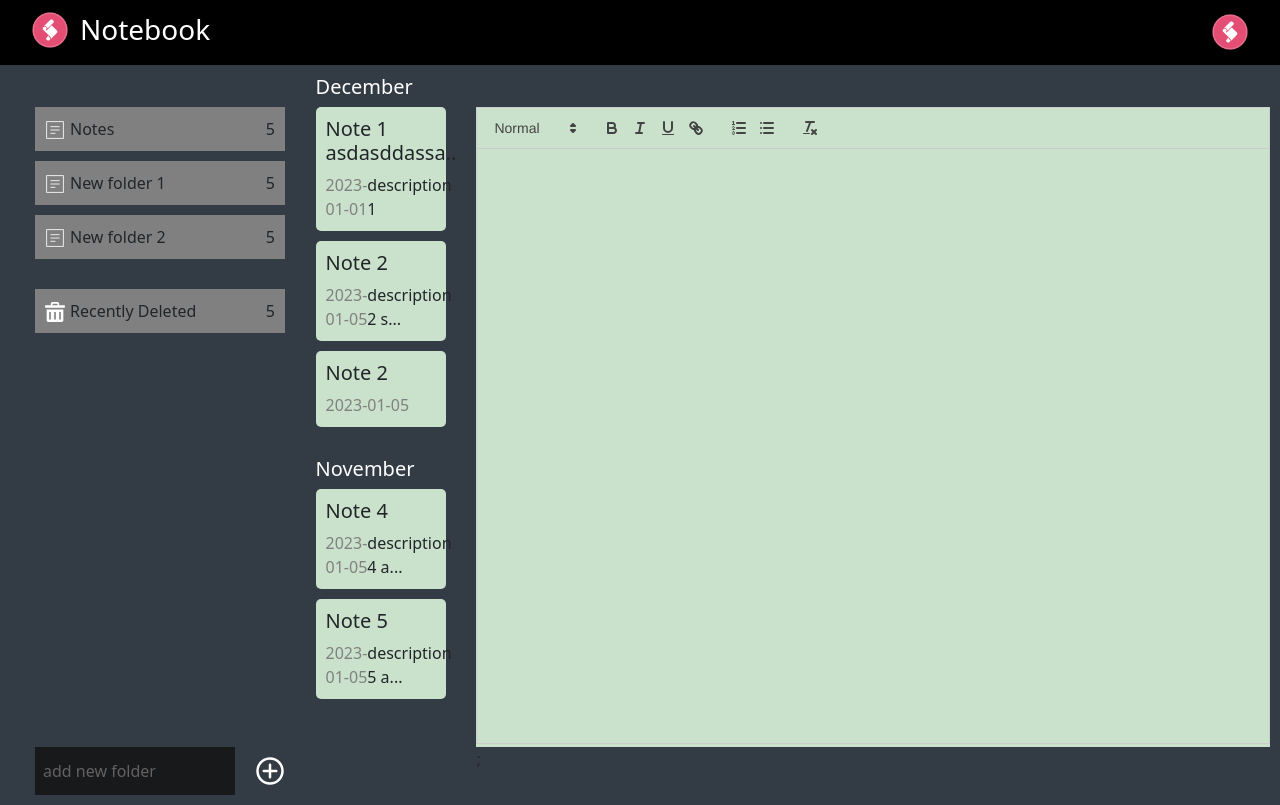
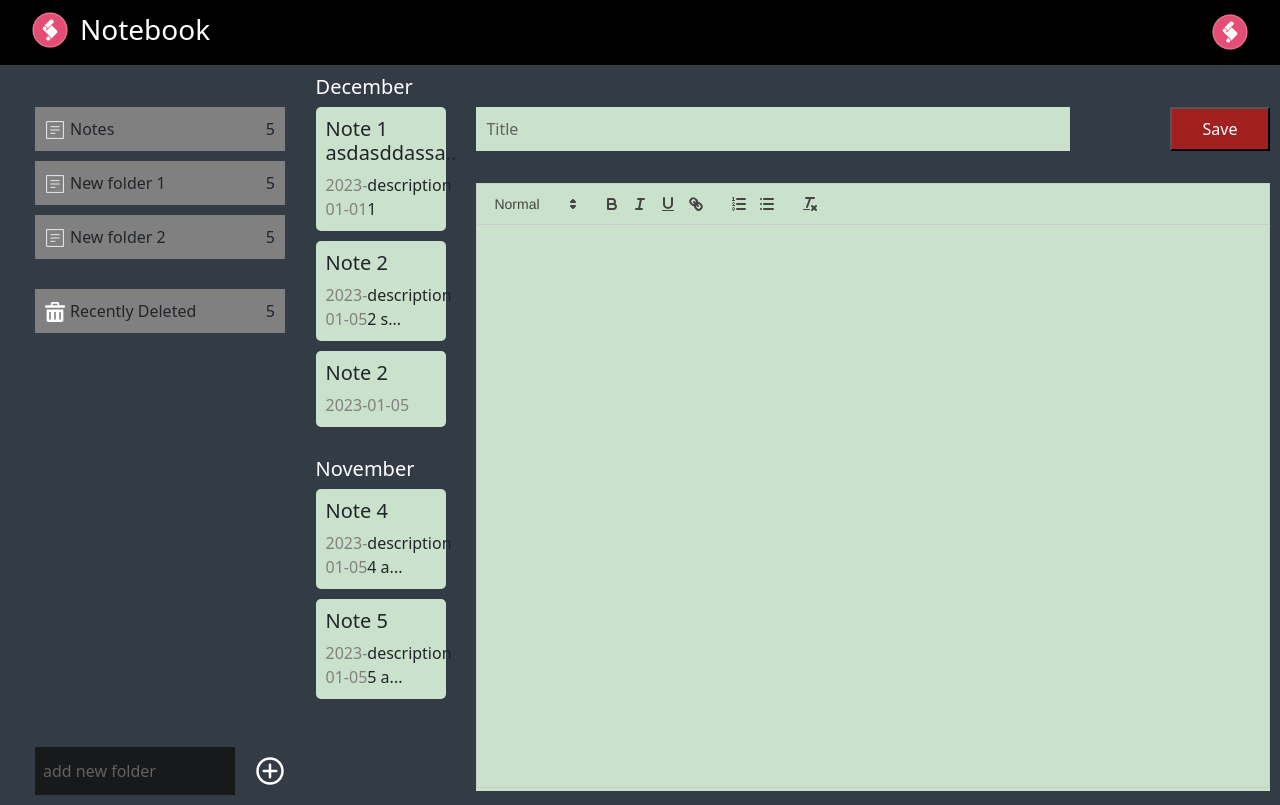
Before and after one commit to tahmidmozaffar/notebook-webapp, a Next.js app: page /dashboard in a window 1280 px wide. Built offline with nearby package versions, Linux system fonts and the light colour scheme.

Commit message:
title field

```diff
--- a/src/components/note_list_item/notelistitem.module.css
+++ b/src/components/note_list_item/notelistitem.module.css
@@ -2,4 +2,5 @@
   background: rgb(202, 225, 204);
   padding: 10px;
   border-radius: 5px;
+  transition: 0.3s;
 }
--- a/src/containers/text_editor/index.tsx
+++ b/src/containers/text_editor/index.tsx
@@ -1,5 +1,6 @@
 import React, { useState } from "react";
 import styles from "./texteditor.module.css";
+import commonStyles from "../../../styles/common.module.css";
 import dynamic from "next/dynamic";
 const ReactQuill = dynamic(import("react-quill"), { ssr: false });
 import "react-quill/dist/quill.snow.css";
@@ -14,15 +15,20 @@ const initialValue = [
 const TextEditor = () => {
   const [value, setValue] = useState("");
 
+  console.log(value);
+
   return (
-    <div style={{padding: 10}}>
+    <div className={styles.container}>
+      <div className={commonStyles.flex}>
+        <input placeholder="Title" className={styles.title} />
+        <button className={styles.button}>Save</button>
+      </div>
       <ReactQuill
         className={styles.editor}
         theme="snow"
         value={value}
         onChange={setValue}
       />
-      ;
     </div>
   );
 };
--- a/src/containers/text_editor/texteditor.module.css
+++ b/src/containers/text_editor/texteditor.module.css
@@ -1,7 +1,28 @@
+.container {
+  padding: 10px;
+  margin-top: 32px;
+}
+
 .editor {
-  background-color: rgb(202, 225, 204);
+  background-color: #cae1cc;
   width: 62vw;
-  height: 80vh;
+  height: 76vh;
   margin-top: 32px;
   padding-bottom: 45px;
+  transition: 0.3s;
 }
+
+.title {
+  flex: 1;
+  margin-right: 100px;
+  padding: 10px;
+  color: black;
+  background: #cae1cc;
+}
+
+.button {
+  color: var(--dl-color-gray-white);
+  width: 100px;
+  transition: 0.3s;
+  background-color: var(--dl-color-danger-300);
+}
--- a/styles/common.module.css
+++ b/styles/common.module.css
@@ -1,3 +1,7 @@
+.flex {
+  display: flex;
+}
+
 .container {
   width: 100%;
   display: flex;
```
Also changed, not shown: src/components/header/header.module.css (line endings or trailing spaces).
